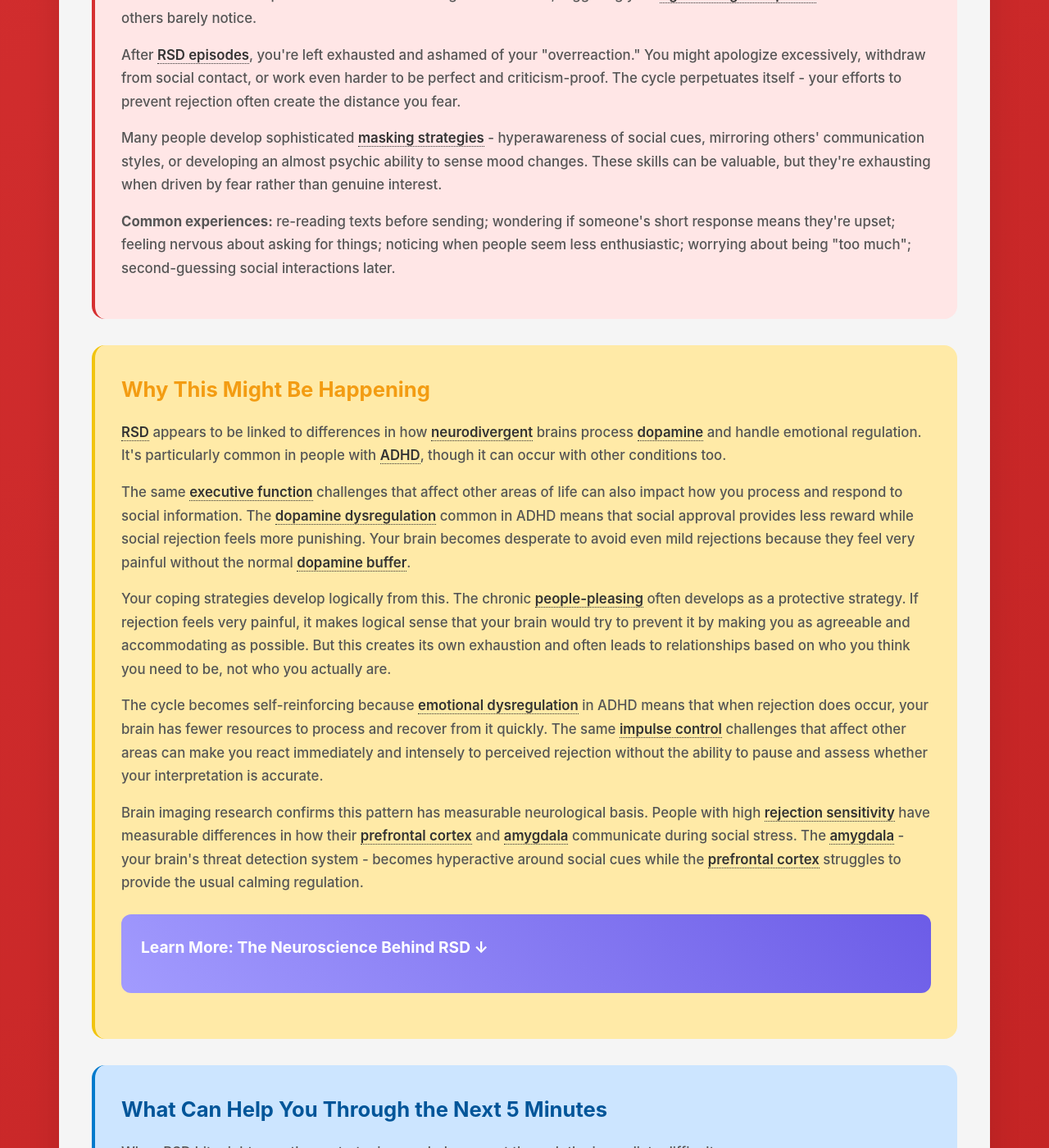
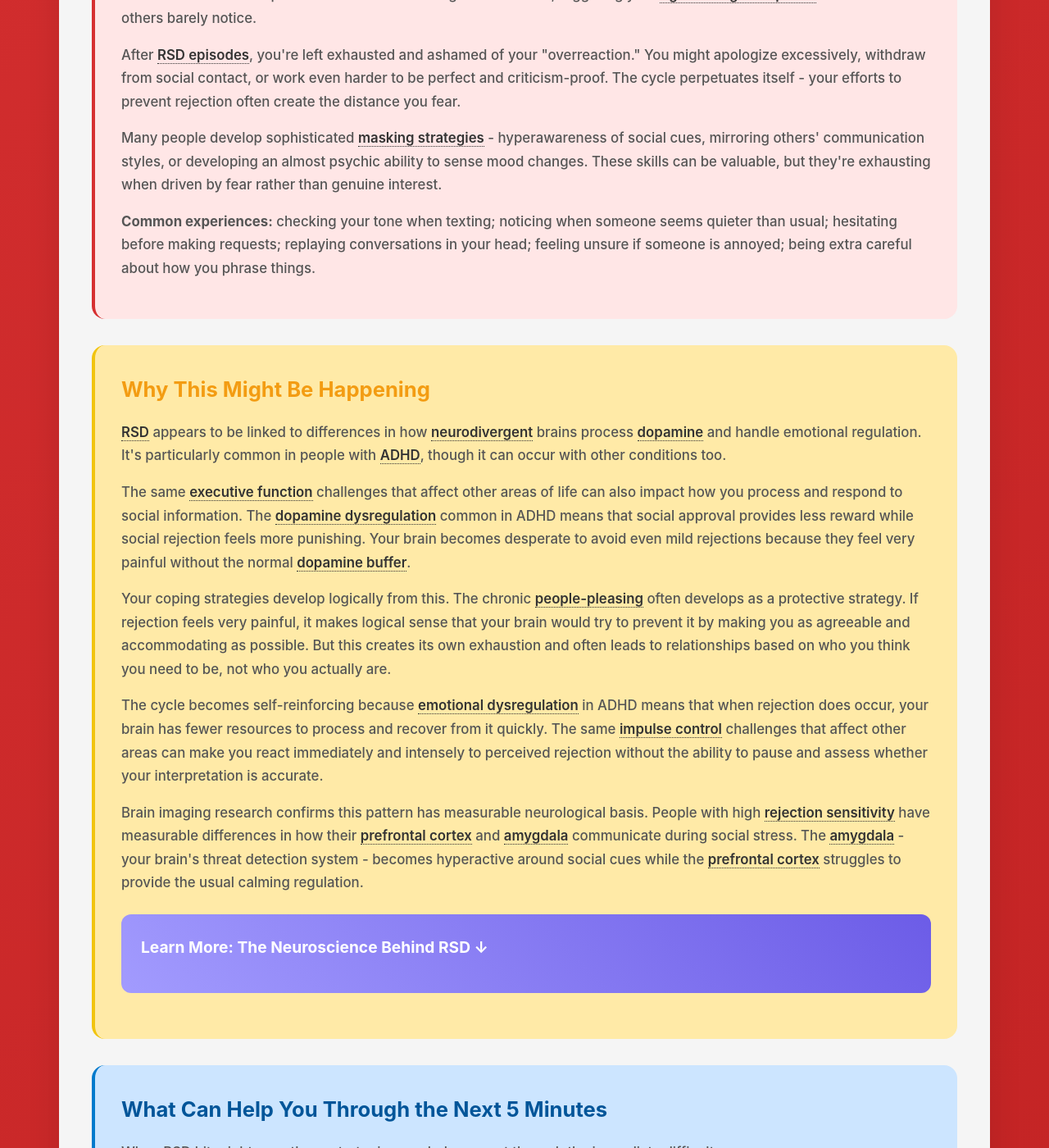
Before and after one commit to neurodivergent-survival-guide/neurodivergent-survival-guide, a Jekyll site: the page built from struggles/rejection-sensitive-dysphoria.html, in a window 1280 px wide and 1400 px high, scrolled down 1203 px. Shown: the whole window at 82% size. Built offline with Jekyll 4.4.1, drawn with Linux system fonts in a browser that asks for light colours; some of the changed text lies outside the part shown.

Commit message:
Update rejection-sensitive-dysphoria.html

```diff
--- a/struggles/rejection-sensitive-dysphoria.html
+++ b/struggles/rejection-sensitive-dysphoria.html
@@ -37,7 +37,7 @@ search_terms: ["so sensitive", "always sorry", "overthinking", "rejection hurts"
 
         <p>Many people develop sophisticated <a class="jargon">masking strategies<span class="tooltip">Consciously or unconsciously hiding neurodivergent traits to appear more socially acceptable</span></a> - hyperawareness of social cues, mirroring others' communication styles, or developing an almost psychic ability to sense mood changes. These skills can be valuable, but they're exhausting when driven by fear rather than genuine interest.</p>
 
-        <p><strong>Common experiences:</strong> re-reading texts before sending; wondering if someone's short response means they're upset; feeling nervous about asking for things; noticing when people seem less enthusiastic; worrying about being "too much"; second-guessing social interactions later.</p>
+        <p><strong>Common experiences:</strong> checking your tone when texting; noticing when someone seems quieter than usual; hesitating before making requests; replaying conversations in your head; feeling unsure if someone is annoyed; being extra careful about how you phrase things.</p>
     </div>
 
     <div class="why-section">
```
Also changed, not shown: other parts of struggles/rejection-sensitive-dysphoria.html (+3 -3 lines).
